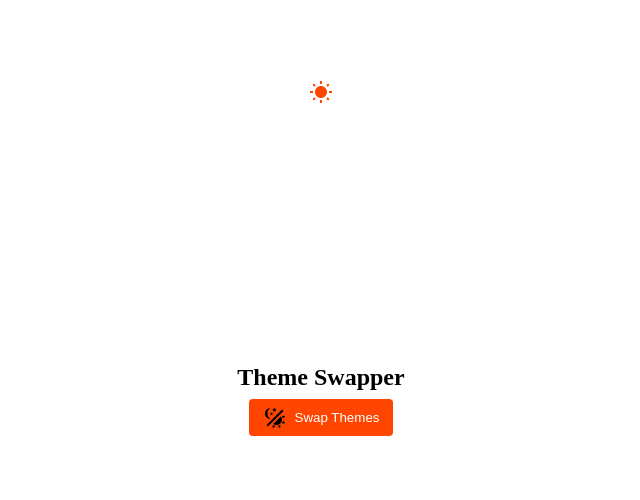
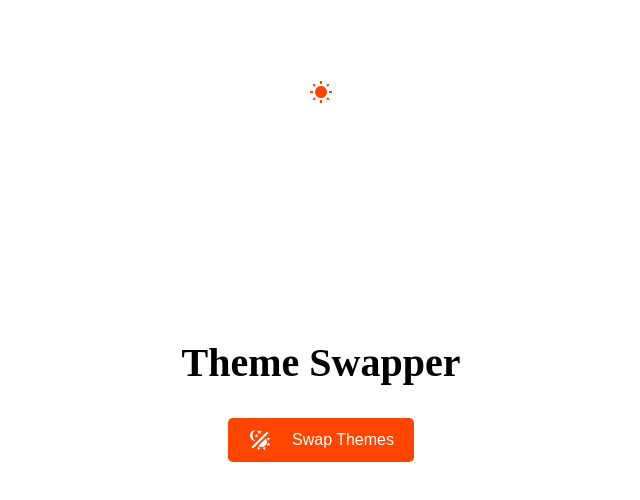
Before and after one commit to SARTHAKSUKATE10/Theme-Toggle, a plain HTML site: page index.html in a window 1280 px wide. Shown: the top 500 px of the page, without its empty margins (319-959 px from the left). Drawn offline with Linux system fonts and the light colour scheme.

Commit message:
Update styles.css

```diff
--- a/styles.css
+++ b/styles.css
@@ -29,7 +29,8 @@ body.dark {
 
 .title {
     margin: 0;
-    margin-bottom: .5rem;
+    margin-bottom: 2rem;
+    font-size: 40px;
 }
 
 .theme-toggle-button {
@@ -40,16 +41,19 @@ body.dark {
     justify-content: center;
     align-items: center;
     cursor: pointer;
-    padding: .5em 1em;
+    padding: 10px 20px;
     border-radius: .3em;
     border: none;
     outline: none;
+    font-size: 16px;
     transition: var(--transition-delay);
     transform: scale(1);
 }
-
+.icon{
+    fill: var(--background-color);
+}
 .theme-toggle-button .icon {
-    margin-right: .5rem;
+    margin-right: 20px;
 }
 
 .theme-toggle-button:hover,
@@ -59,6 +63,7 @@ body.dark {
 }
 
 .sun-moon-container {
+
     --rotation: 0;
     pointer-events: none;
     position: absolute;
@@ -78,8 +83,8 @@ body.dark {
 .moon {
     position: absolute;
     transition: opacity fill, var(--transition-delay);
-    width: 30px;
-    height: 30px;
+    width: 50px;
+    height: 50px;
     fill: var(--accent-color);
 }
 
```
